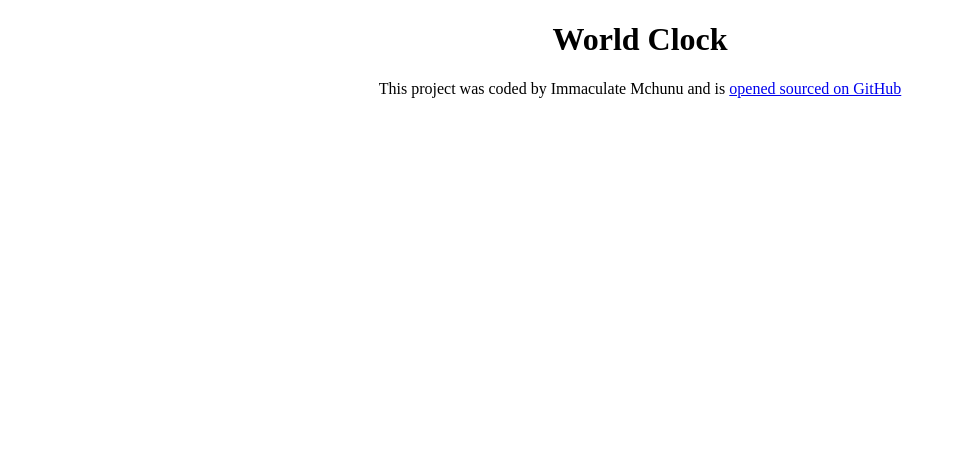
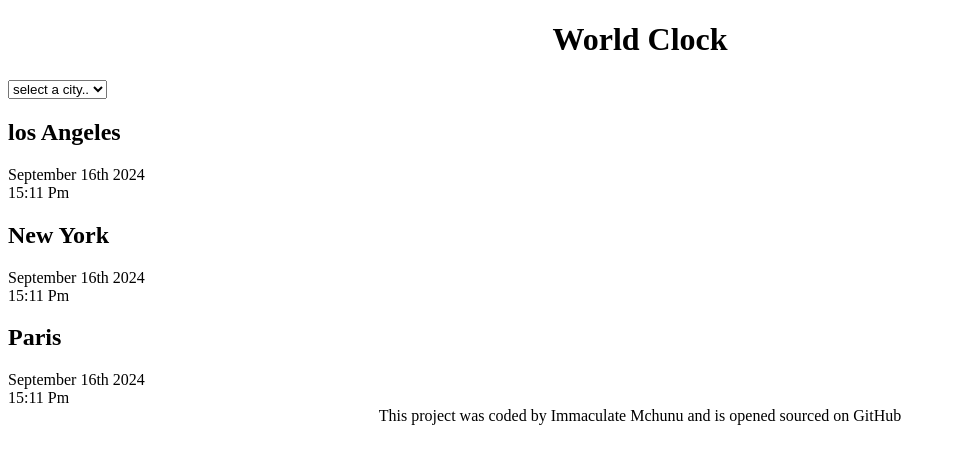
Before and after one commit to ImmaculateMchunu/World-Clock, a plain HTML site: page index.html in a window 1280 px wide. Shown: the whole page, without its empty margins (0-956 px from the left). Drawn offline with Linux system fonts and the light colour scheme.

Commit message:
added basic HTML

```diff
--- a/index.html
+++ b/index.html
@@ -7,11 +7,37 @@
     <title>World Clock- Immaculate Mchunu</title>
 </head>
 <body>
+    <div class="container">
 <h1>World Clock</h1>
+
+<select>
+    <option value="">select a city..</option>
+    <option value="">London</option>
+    <option value="">New York</option>
+    <option value="">Paris</option>
+</select>
+
+<div class="city">
+    <h2>los Angeles</h2>
+    <div class="date">September 16th 2024</div>
+    <div class="time">15:11 Pm</div>
+</div>
+<div class="city"></div>
+    <h2>New York</h2>
+    <div class="date">September 16th 2024</div>
+    <div class="time">15:11 Pm</div>
+</div>
+<div class="city"></div>
+    <h2>Paris</h2>
+    <div class="date">September 16th 2024</div>
+    <div class="time">15:11 Pm</div>
+</div>
 <footer>
  This project was coded by Immaculate Mchunu and is
  <a href=" https://github.com/ImmaculateMchunu/World-Clock.git"
  target="_blank">
+ <a href="https://world-clock-project-by-immac.netlify.app/"
+ target="_blank"></a>
   opened sourced on GitHub</a
   >
 </footer>
```
